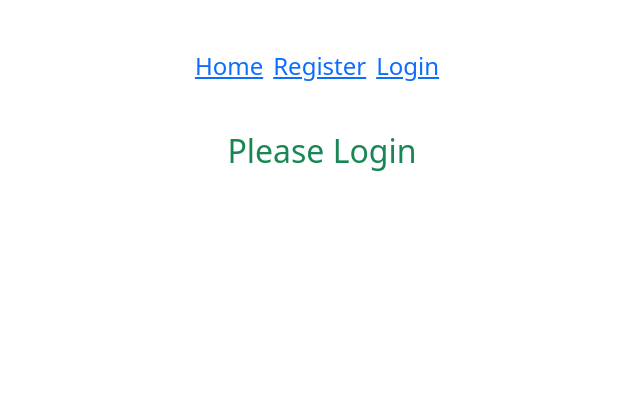
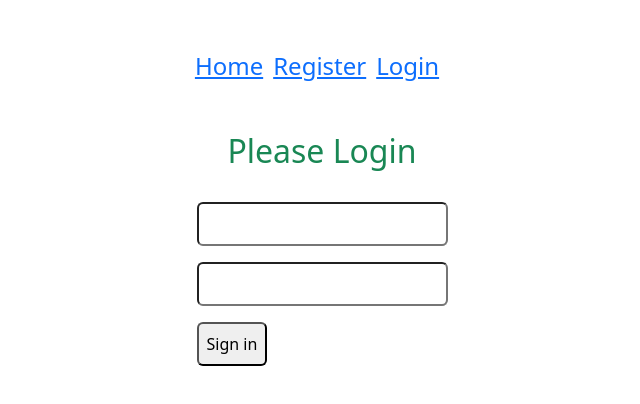
Before and after one commit to Himlaoy/autentic-gogitfb-59, a React (Vite) app: page /login in a window 1280 px wide. Shown: the top 404 px of the page, without its empty margins (318-958 px from the left). Built offline with nearby package versions, Linux system fonts and the light colour scheme.

Commit message:
setup done

```diff
--- a/src/components/Login/Login.jsx
+++ b/src/components/Login/Login.jsx
@@ -1,9 +1,31 @@
 import React from 'react';
+import app from '../../firebase.config';
+import { getAuth, GoogleAuthProvider } from "firebase/auth"
+
+
 
 const Login = () => {
+
+
+    const auth = getAuth(app)
+    const gProvider = new GoogleAuthProvider()
+
+
+
+
+
     return (
-        <div>
-            <h2 className='text-success text-center mt-5'>Please Login</h2>
+        <div className='d-flex  justify-content-center '>
+            <div>
+                <h2 className='text-success text-center mt-5'>Please Login</h2>
+                <form className='p-4 '>
+                    <input type="email" required className='mb-3 rounded p-2 ' name="email" id="email" />
+                    <br />
+                    <input type="password" required className='mb-3 rounded p-2 ' name="password" id="password" />
+                    <br />
+                    <input type="submit" className='mb-3 rounded p-2 ' value="Sign in" />
+                </form>
+            </div>
         </div>
     );
 };
```
